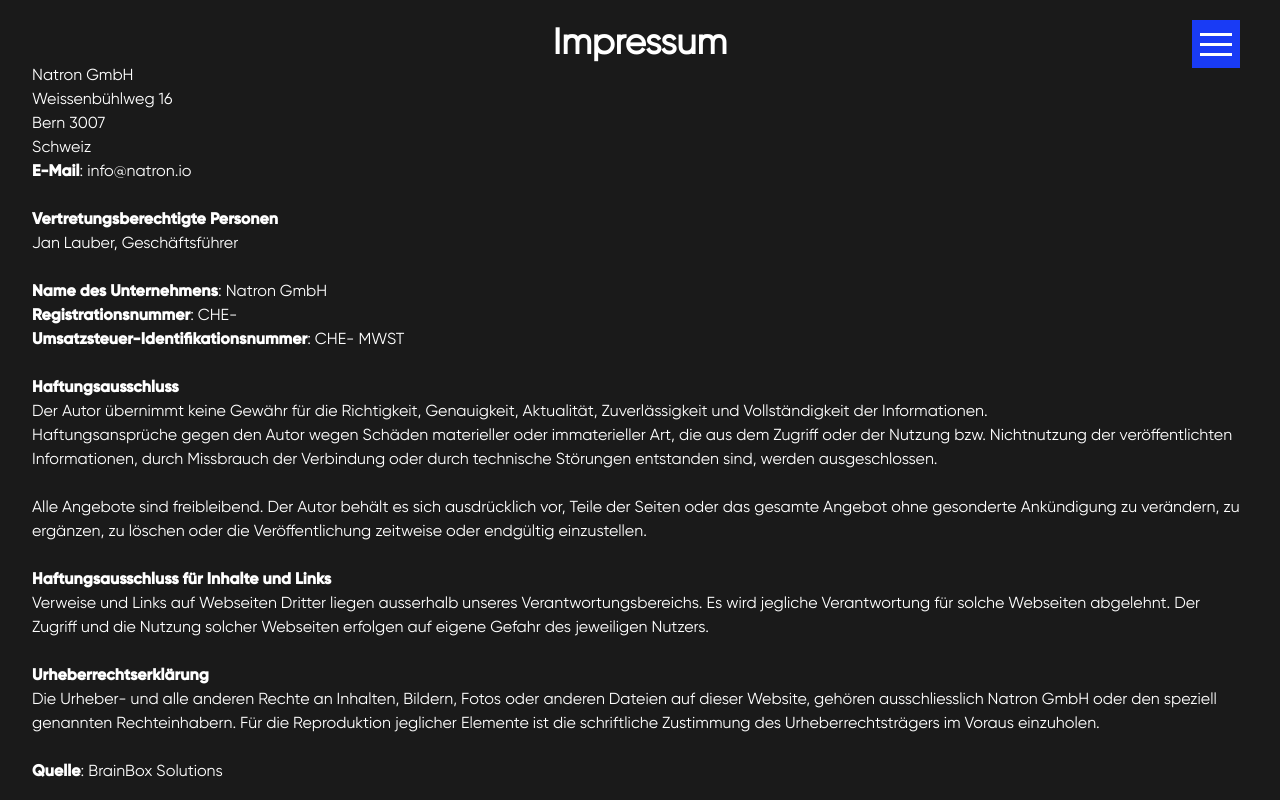
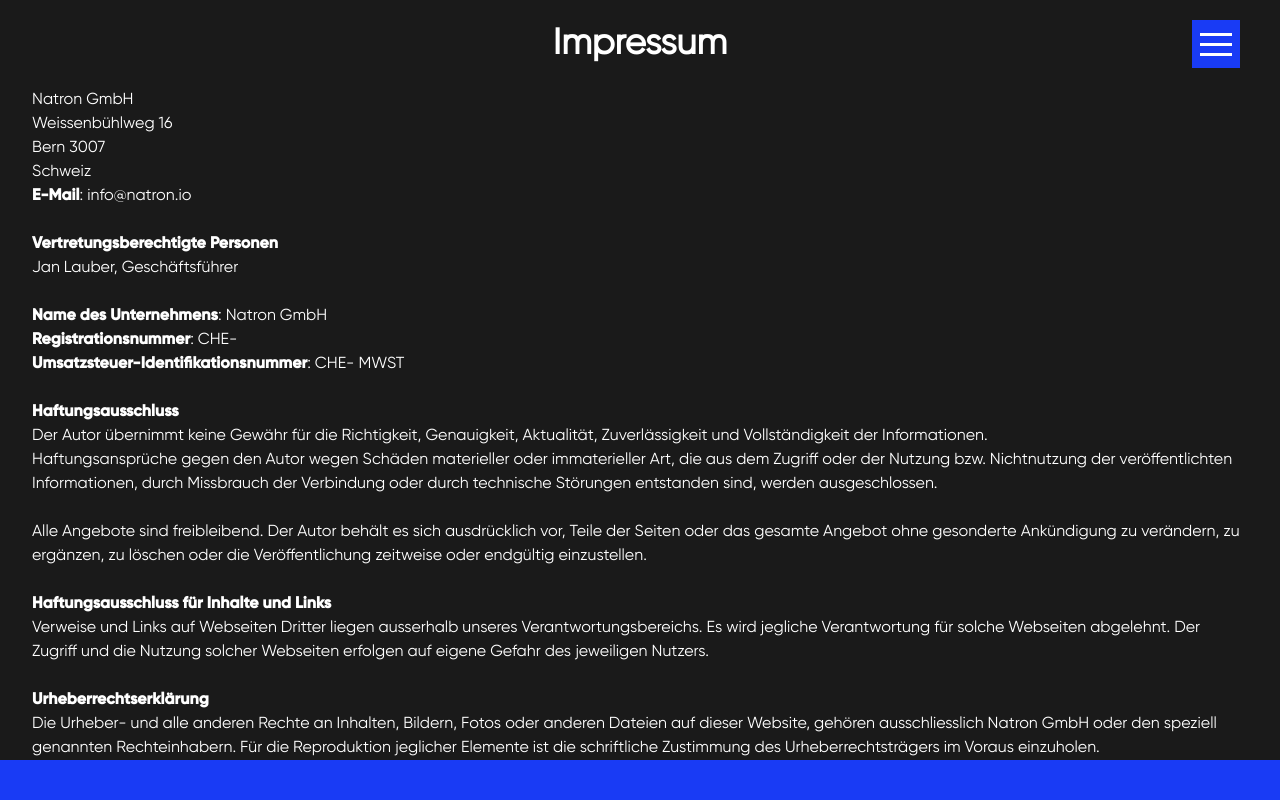
Before and after one commit to natrontech/homepage, a Next.js app: page /imprint in a window 1280 px wide. Built offline with nearby package versions, Linux system fonts and the light colour scheme.

Commit message:
fix h1
Signed-off-by: Jan Lauber <jan.lauber@protonmail.ch>

```diff
--- a/components/Footer.tsx
+++ b/components/Footer.tsx
@@ -41,7 +41,7 @@
                         Legal sites
                     </h1>
                     <Link
-                        href="/imprint"
+                        href="/imprint#imprint"
                         className="cursor-pointer"
                     >
                         Imprint
--- a/components/Navigation.tsx
+++ b/components/Navigation.tsx
@@ -90,7 +90,7 @@
                     <span
                         className="cursor-pointer"
                         onClick={() => {
-                            router.push("/imprint")
+                            router.push("/imprint#imprint")
                             props.setOpen(false)
                         }}
                     >
--- a/pages/imprint.tsx
+++ b/pages/imprint.tsx
@@ -1,10 +1,11 @@
 const Imprint = () => {
     return (
         <div
-            className="sm:px-6 lg:px-8 px-4 py-6"
+            className="sm:px-6 lg:px-8 px-4"
         >
             <h1
-                className="text-4xl font-bold text-center"
+                className="text-4xl font-bold text-center my-6"
+                id="imprint"
             >
                 Impressum
             </h1>
@@ -27,8 +28,6 @@
                 <br />
                 <strong>Urheberrechtserklärung</strong>
                 <br />Die Urheber- und alle anderen Rechte an Inhalten, Bildern, Fotos oder anderen Dateien auf dieser Website, gehören ausschliesslich Natron GmbH oder den speziell genannten Rechteinhabern. Für die Reproduktion jeglicher Elemente ist die schriftliche Zustimmung des Urheberrechtsträgers im Voraus einzuholen. <br />
-                <br />
-                <strong>Quelle</strong>: <a href='https://brainbox.swiss/'>BrainBox Solutions</a>
             </p>
         </div>
     )
```
